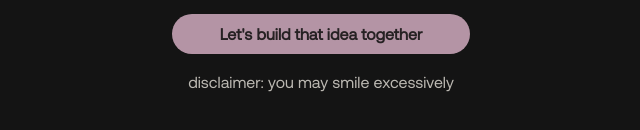
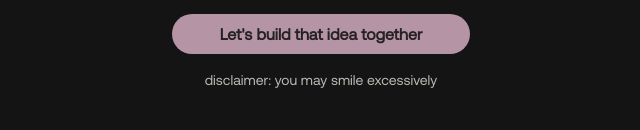
Before and after one commit to ebubesunday16/The-Software-Engineer-You-Wished-You-Hired, a Next.js app: page / in a window 1280 px wide. Shown: the part 504-634 px from the top of the page, without its empty margins (319-959 px from the left). Built offline with nearby package versions, Linux system fonts and the light colour scheme.

Commit message:
Update page.tsx

```diff
--- a/component/LandingPage/FunFact.tsx
+++ b/component/LandingPage/FunFact.tsx
@@ -56,7 +56,7 @@ const FunFact = () => {
 
         >
           <p className='font-bold'>Here's a fun fact:</p>
-          <p>I close that gap</p>
+          <p>I close that gap. We do alot here</p>
         </motion.div>
 
         <div className="relative ">
--- a/component/LandingPage/ZoomZoom.tsx
+++ b/component/LandingPage/ZoomZoom.tsx
@@ -186,7 +186,7 @@ const ZoomZoom = () => {
             <button className='bg-[#f3c7de] rounded-[37px] self-center px-12 py-2'>
               <span className='text-[#2E282A] font-bold'>Let's build that idea together</span>
             </button>
-            <p className='text-brand-white text-center'>disclaimer: you may smile excessively</p>
+            <p className='text-brand-white text-center text-sm'>disclaimer: you may smile excessively</p>
           </motion.div>
 
       </motion.div>
```
